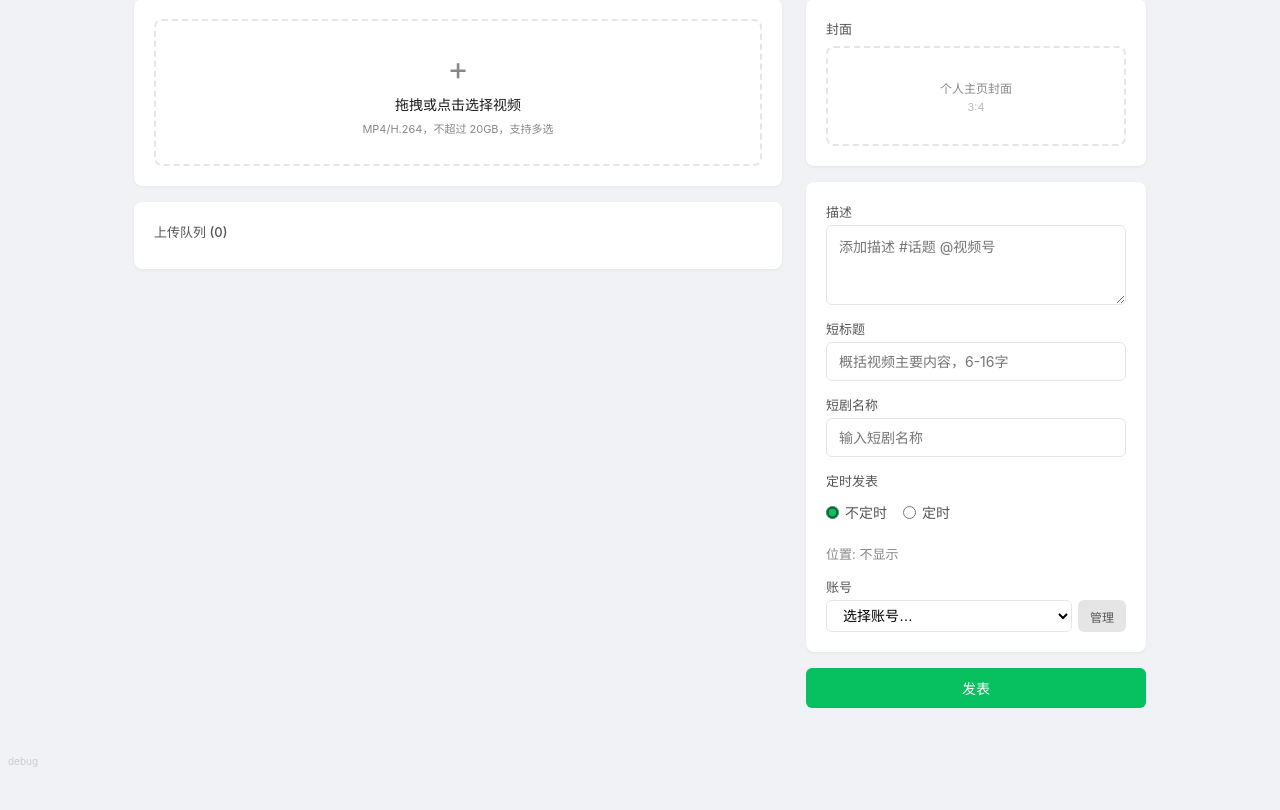
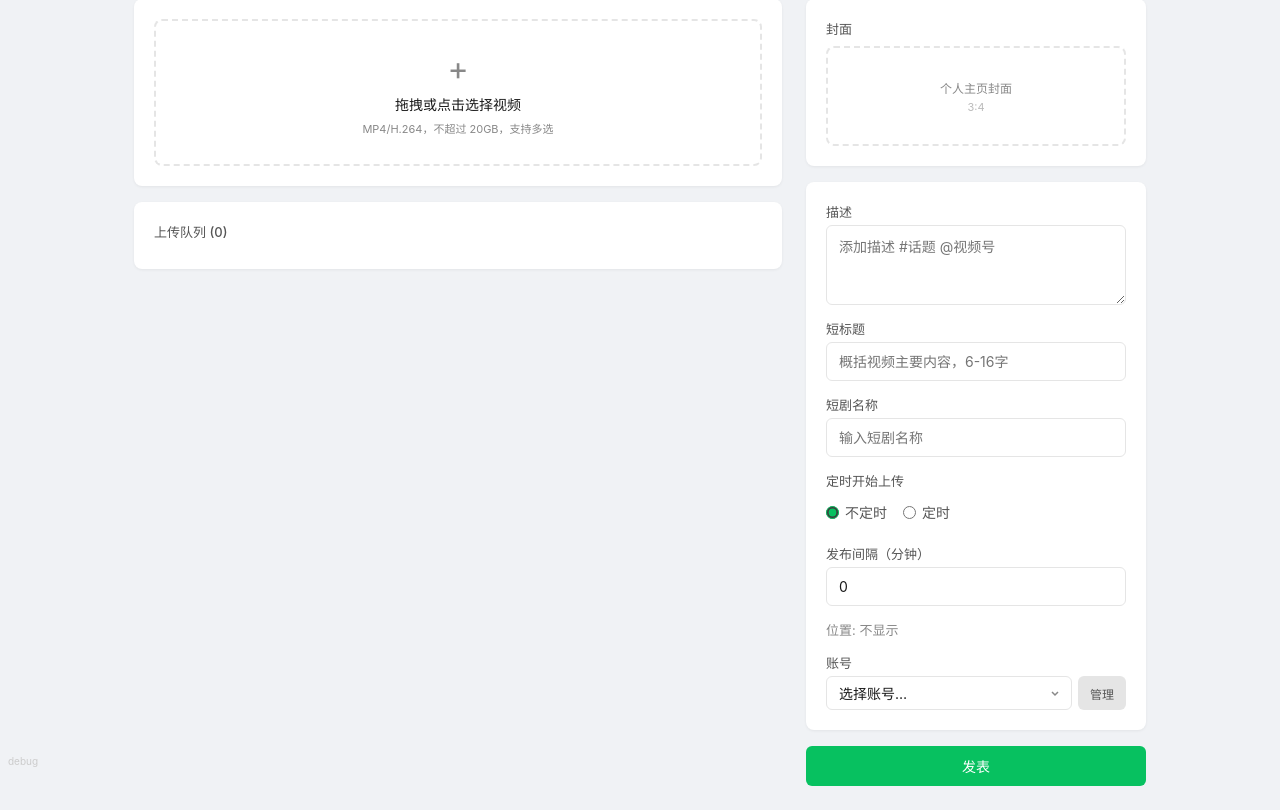
Before and after one commit to YuShanNan/wechat-channel-batch-upload, a Flask app: page / in a window 1280 px wide. Shown: the part 25-835 px from the top of the page. Before the commit the page ends 792 px from the top, so only its background shows below. Run offline with Flask 3, Linux system fonts and the light colour scheme; data that the repository does not hold is empty.

Commit message:
feat: UI统一 + 本地定时上传 + 间隔发布 + 自定义下拉
- 表单统一风格：datetime-local/number/select 圆角/边框/focus绿边
- 提取 .btn-danger / .btn-full 按钮类，统一hover效果
- 本地定时开始上传：到设定时间自动启动队列
- 发布间隔：视频之间等待用户设定的分钟数
- 自定义下拉组件替换原生select，下拉面板圆角/阴影/滚动

```diff
--- a/templates/index.html
+++ b/templates/index.html
@@ -105,8 +105,19 @@
   .radio-row label{display:flex;align-items:center;gap:6px;cursor:pointer;font-size:14px}
   .radio-row input[type=radio]{accent-color:var(--green)}
 
-  .acct-select{padding:6px 12px;border:1px solid var(--border);border-radius:6px;font-size:14px;outline:none;background:var(--card);width:100%}
-  .acct-select:focus{border-color:var(--green)}
+  .acct-select{display:none}
+  /* 自定义下拉 */
+  .cust-select{position:relative;flex:1}
+  .cust-trigger{display:flex;align-items:center;justify-content:space-between;padding:6px 10px 6px 12px;border:1px solid var(--border);border-radius:6px;font-size:14px;font-family:inherit;background:var(--card);cursor:pointer;user-select:none;transition:border-color .2s;min-height:34px}
+  .cust-trigger:hover{border-color:var(--green)}
+  .cust-trigger.open{border-color:var(--green)}
+  .cust-trigger .cust-arrow{transition:transform .2s;color:var(--text2)}
+  .cust-trigger.open .cust-arrow{transform:rotate(180deg)}
+  .cust-dropdown{display:none;position:absolute;top:100%;left:0;right:0;margin-top:4px;background:var(--card);border:1px solid var(--border);border-radius:6px;box-shadow:0 4px 12px rgba(0,0,0,.1);z-index:50;max-height:200px;overflow-y:auto}
+  .cust-dropdown.show{display:block}
+  .cust-option{padding:8px 12px;font-size:14px;font-family:inherit;cursor:pointer;transition:background .1s}
+  .cust-option:hover{background:#f0faf4}
+  .cust-option.selected{color:var(--green);font-weight:500}
 
   .btn{padding:10px 24px;border:none;border-radius:6px;font-size:14px;font-weight:500;cursor:pointer;transition:all .15s;font-family:inherit}
   .btn:disabled{opacity:.5;cursor:not-allowed}
@@ -164,6 +175,16 @@
   .qrcode-spinner{width:20px;height:20px;border:2px solid var(--border);border-top-color:var(--green);border-radius:50%;animation:spin .8s linear infinite}
   .qrcode-close{position:absolute;top:12px;right:12px;background:none;border:none;font-size:20px;color:var(--text2);cursor:pointer;line-height:1}
   .qrcode-close:hover{color:var(--text)}
+
+  /* 表单统一 */
+  input[type="datetime-local"],input[type="number"]{padding:10px 12px;border:1px solid var(--border);border-radius:6px;font-size:14px;font-family:inherit;outline:none;width:100%;transition:border-color .2s;background:var(--card);color:var(--text)}
+  input[type="datetime-local"]:focus,input[type="number"]:focus{border-color:var(--green)}
+  input[type="number"]::-webkit-outer-spin-button,input[type="number"]::-webkit-inner-spin-button{-webkit-appearance:none;margin:0}
+  input[type="number"]{-moz-appearance:textfield}
+  /* 按钮变体 */
+  .btn-danger{background:var(--red);color:#fff}
+  .btn-danger:hover{background:#c0392b}
+  .btn-full{width:100%}
 
   @media(max-width:800px){.main{grid-template-columns:1fr}}
 </style>
@@ -230,18 +251,29 @@
           <input id="form-drama" placeholder="输入短剧名称">
         </div>
         <div class="form-group">
-          <label>定时发表</label>
+          <label>定时开始上传</label>
           <div class="radio-row">
             <label><input type="radio" name="schedule" value="now" checked onchange="toggleSchedule()">不定时</label>
             <label><input type="radio" name="schedule" value="scheduled" onchange="toggleSchedule()">定时</label>
           </div>
           <input type="datetime-local" id="form-time" style="display:none">
         </div>
+        <div class="form-group">
+          <label>发布间隔（分钟）</label>
+          <input type="number" id="form-interval" value="0" min="0" max="1440" placeholder="0 = 无间隔">
+        </div>
         <div style="font-size:13px;color:var(--text2)">位置: 不显示</div>
         <div class="form-group">
           <label>账号</label>
           <div class="acct-row">
             <select class="acct-select" id="account-select"><option value="">选择账号…</option></select>
+	            <div class="cust-select" id="account-select-wrap">
+	              <div class="cust-trigger" id="account-select-trigger" onclick="toggleCustSelect()">
+	                <span class="cust-text">选择账号…</span>
+	                <svg class="cust-arrow" width="12" height="12" viewBox="0 0 12 12"><path d="M3 5l3 3 3-3" fill="none" stroke="currentColor" stroke-width="1.5"/></svg>
+	              </div>
+	              <div class="cust-dropdown" id="account-select-dropdown"></div>
+	            </div>
             <button class="btn-sm btn-mgmt" onclick="openAccountManager()">管理</button>
           </div>
         </div>
@@ -258,7 +290,7 @@
       <button class="modal-close" onclick="closeAccountManager()">✕</button>
     </div>
     <div class="acct-add-form">
-      <button class="btn-sm" style="background:var(--green);color:#fff;width:100%;padding:10px;font-size:14px" onclick="addAccount()">添加账号（扫码自动获取昵称）</button>
+      <button class="btn-sm btn-full" style="background:var(--green);color:#fff;padding:10px;font-size:14px" onclick="addAccount()">添加账号（扫码自动获取昵称）</button>
     </div>
     <table class="acct-table">
       <thead><tr><th>昵称</th><th>最后登录</th><th>操作</th></tr></thead>
@@ -276,7 +308,7 @@
       <div class="qrcode-spinner" id="qrcode-spinner"></div>
       <span id="qrcode-status-text">正在获取二维码...</span>
     </div>
-    <button class="btn" style="background:var(--red);color:#fff;width:100%;margin-top:16px" onclick="cancelScan()">取消</button>
+    <button class="btn btn-danger btn-full" style="margin-top:16px" onclick="cancelScan()">取消</button>
   </div>
 </div>
 
@@ -290,7 +322,7 @@
     </div>
     <div class="progress-text" id="progress-text"></div>
     <div class="log-text" id="log-text"></div>
-    <button class="btn" style="background:var(--red);color:#fff;width:100%;margin-top:16px" onclick="cancelUpload()">取消上传</button>
+    <button class="btn btn-danger btn-full" style="margin-top:16px" onclick="cancelUpload()">取消上传</button>
   </div>
 </div>
 
@@ -319,6 +351,7 @@ function refreshSelect(){
   sel.innerHTML='<option value="">选择账号…</option>'+
     accounts.map(a=>`<option value="${a.name}">${a.nickname||a.name}</option>`).join('');
   sel.value=accounts.some(a=>a.name===cur)?cur:'';
+  refreshCustSelect();
 }
 
 function refreshAccountTable(){
@@ -338,7 +371,7 @@ function refreshAccountTable(){
         ? `<button class="btn-sm btn-mgmt" onclick="openDashboard('${esc(a.name)}')">后台</button>`
         : `<button class="btn-sm btn-mgmt" onclick="loginAccount('${esc(a.name)}')">登录</button>`
       }
-      <button class="btn-sm" style="background:var(--red);color:#fff" onclick="deleteAccount('${esc(a.name)}')">删除</button>
+      <button class="btn-sm btn-danger" onclick="deleteAccount('${esc(a.name)}')">删除</button>
     </div></td>
   </tr>`).join('');
 }
@@ -764,6 +797,35 @@ function updateQueueStatus(i){
 // ==================== 定时 ====================
 function toggleSchedule(){document.getElementById('form-time').style.display=document.querySelector('input[name=schedule]:checked').value==='scheduled'?'block':'none'}
 
+// ==================== 自定义下拉 ====================
+function refreshCustSelect(){
+  const dropdown=document.getElementById('account-select-dropdown');
+  const sel=document.getElementById('account-select');
+  const cur=sel.value;
+  const options=Array.from(sel.options);
+  dropdown.innerHTML=options.map(o=>`<div class="cust-option${o.value===cur?' selected':''}" onclick="selectCustOption('${esc(o.value)}')">${o.text}</div>`).join('');
+  document.querySelector('.cust-text').textContent=options.find(o=>o.selected)?.text||'选择账号…';
+}
+function toggleCustSelect(){
+  const trigger=document.getElementById('account-select-trigger');
+  const dropdown=document.getElementById('account-select-dropdown');
+  const open=dropdown.classList.toggle('show');
+  trigger.classList.toggle('open',open);
+}
+function selectCustOption(val){
+  document.getElementById('account-select').value=val;
+  refreshCustSelect();
+  document.getElementById('account-select-trigger').classList.remove('open');
+  document.getElementById('account-select-dropdown').classList.remove('show');
+}
+document.addEventListener('click',e=>{
+  const wrap=document.getElementById('account-select-wrap');
+  if(wrap&&!wrap.contains(e.target)){
+    document.getElementById('account-select-trigger').classList.remove('open');
+    document.getElementById('account-select-dropdown').classList.remove('show');
+  }
+});
+
 // ==================== 发表 ====================
 async function startUpload(){
   const account=document.getElementById('account-select').value;
@@ -771,7 +833,8 @@ async function startUpload(){
   const desc=document.getElementById('form-desc').value.trim();
   const drama=document.getElementById('form-drama').value.trim();
   const sched=document.querySelector('input[name=schedule]:checked').value==='scheduled';
-  const ptime=sched?document.getElementById('form-time').value.replace('T',' '):'';
+  const startTimeVal=sched?document.getElementById('form-time').value:'';
+  const intervalMin=parseInt(document.getElementById('form-interval').value)||0;
 
   if(!account){toast('请选择账号');return}
   if(!videoQueue.length){toast('请添加视频');return}
@@ -780,13 +843,24 @@ async function startUpload(){
   document.getElementById('spinner').style.display='block';
   document.getElementById('log-text').textContent='';
 
+  // 本地定时等待
+  if(startTimeVal){
+    const target=new Date(startTimeVal).getTime();
+    const waitMs=target-Date.now();
+    if(waitMs>0){
+      document.getElementById('status-text').textContent='等待定时开始...';
+      document.getElementById('progress-pct').textContent='';
+      await new Promise(r=>setTimeout(r,waitMs));
+    }
+  }
+
   for(let i=0;i<videoQueue.length;i++){
     const v=videoQueue[i];
     document.getElementById('status-text').textContent=`上传中 (${i+1}/${videoQueue.length})`;
     document.getElementById('progress-text').textContent=v.name;
 
     const res=await fetch('/api/upload',{method:'POST',headers:{'Content-Type':'application/json'},
-      body:JSON.stringify({account,video_path:v.path,title,description:desc,cover_path:currentCoverPath,short_drama_name:drama,publish_time:ptime,location:'none'})});
+      body:JSON.stringify({account,video_path:v.path,title,description:desc,cover_path:currentCoverPath,short_drama_name:drama,publish_time:'',location:'none'})});
     const data=await res.json();
     if(data.error){v.status='fail';document.getElementById('log-text').textContent+=`\n[失败] ${v.name}`}
     else{
@@ -797,7 +871,8 @@ async function startUpload(){
       document.getElementById('log-text').textContent+=`\n[${v.status==='done'?'成功':'失败'}] ${v.name}`;
     }
     updateQueueStatus(i);
-  }
+	    if(intervalMin>0&&i<videoQueue.length-1){document.getElementById('status-text').textContent=`等待间隔 ${intervalMin} 分钟...`;await new Promise(r=>setTimeout(r,intervalMin*60000))}
+	  }
   document.getElementById('progress-fill').style.width='100%';
   document.getElementById('status-text').textContent='全部完成';
   document.getElementById('spinner').style.display='none';
```
